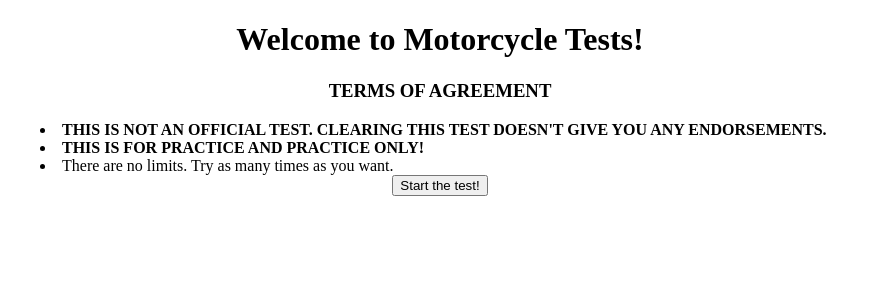
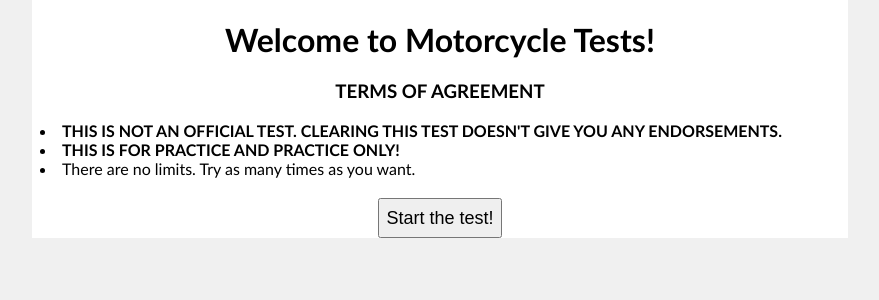
Before and after one commit to shnaramn/BasicRiderTests, an Angular app: page / in a window 1280 px wide. Shown: the top 300 px of the page, without its empty margins (200-1079 px from the left). Built offline with nearby package versions, Linux system fonts and the light colour scheme.

Commit message:
More changes

```diff
--- a/src/app/app.component.css
+++ b/src/app/app.component.css
@@ -0,0 +1,31 @@
+.rootDiv {
+  text-align: left;
+  width: 816px;
+  align-self: center;
+  margin: 0 auto;
+  text-align:center;
+  background: white;
+  height: 100%;
+  font-family: 'Trebuchet MS', 'Lucida Sans Unicode', 'Lucida Grande', 'Lucida Sans', Arial, sans-serif
+}
+
+.paddingDiv {
+  height: 20px;
+}
+
+.instructionsDiv {
+  text-align: left;
+  width: 800px;
+  align-self: centre;
+  margin: 0 auto;
+}
+
+.termsAgreedButtonDiv {
+  margin-top: 20px;
+  margin-bottom: 20px;
+}
+
+.termsAgreedButton {
+  height: 40px;
+  font-size: large;
+}
--- a/src/app/app.component.html
+++ b/src/app/app.component.html
@@ -1,5 +1,12 @@
 <!--The content below is only a placeholder and can be replaced.-->
-<div style="text-align:center">
+<div class='rootDiv'>
+
+  <!-- This adds a padding at the top. If we remove this and remove the style
+  for h1, there will be padding in the top and the html background color fills
+  it space. This is ugly. Instead, remove all default padding from the top of
+  the page and add an empty white slot for spacing. -->
+  <div class='paddingDiv'> </div>
+
   <h1>
     {{ title }}
   </h1>
@@ -7,13 +14,14 @@
   <div *ngIf='!termsAgreed'>
     <h3>TERMS OF AGREEMENT</h3>
 
-    <div style="text-align: left; width: 800px; align-self: centre; margin: 0 auto;">
+    <div class='instructionsDiv'>
       <li> <b> THIS IS NOT AN OFFICIAL TEST. CLEARING THIS TEST DOESN'T GIVE YOU ANY ENDORSEMENTS.</b> </li>
       <li> <b> THIS IS FOR PRACTICE AND PRACTICE ONLY! </b></li>
       <li> There are no limits. Try as many times as you want. </li>
     </div>
 
-    <button (click)="clickEvent()">Start the test!</button>
+    <div class='termsAgreedButtonDiv'>
+      <button class='termsAgreedButton' (click)='clickEvent()'>Start the test!</button>
     </div>
   </div>
 
@@ -22,3 +30,4 @@
   </div>
 
   <router-outlet></router-outlet>
+</div>
--- a/src/app/app.component.ts
+++ b/src/app/app.component.ts
@@ -10,7 +10,7 @@ export class AppComponent {
   termsAgreed = false;
 
   clickEvent() {
-    this.title = "Motorcycle Endorsement Practice Test";
+    this.title = 'Motorcycle Endorsement Practice Test';
     this.termsAgreed = true;
   }
 }
--- a/src/app/question.component.css
+++ b/src/app/question.component.css
@@ -2,10 +2,6 @@
   font-weight: bold;
   color: black;
   font-size: larger
-}
-
-.optionClass {
-  font-family: 'Courier New', Courier, monospace
 }
 
 table tr.correctAnswer {
--- a/src/app/questionBoard.component.html
+++ b/src/app/questionBoard.component.html
@@ -6,9 +6,9 @@
     Score so far: {{getScoreSoFar() | number: '1.2-2'}}
   </div>
   <div>
-   Question Number: {{currentQuestionNumber}}
+    Question Number: {{currentQuestionNumber}}
   </div>
-  <Question #liveQuestion (onAnswerChanged)="answerChanged($event)" [questionModel]='currentQuestion'></Question>
+  <Question (onAnswerChanged)="answerChanged($event)" [questionModel]='currentQuestion'></Question>
   <br />
   <div style="text-align: left; width: 800px; align-self: centre; margin: 0 auto;border-top: 10px">
     {{result}}
@@ -22,4 +22,16 @@
       </tr>
     </table>
   </div>
+  <br />
+  <div *ngIf='showAnswers'>
+    <table>
+      <tr *ngFor='let question1 of questionsAsked'>
+        <td>
+          <div>
+            <Question [questionModel]='question1'></Question>
+          </div>
+        </td>
+      </tr>
+    </table>
+  </div>
 </div>
--- a/src/app/questionBoard.component.ts
+++ b/src/app/questionBoard.component.ts
@@ -16,7 +16,7 @@ export class QuestionBoard {
   questionsAsked: QuestionModel[];
   currentQuestionNumber: number = -1;
   currentQuestion: QuestionModel;
-
+  showAnswers:boolean = false;
   readonly maxNumberOfQuestions: number = 5;
 
   constructor() {
@@ -52,6 +52,7 @@ export class QuestionBoard {
 
   getNextQuestion() {
     if (this.currentQuestionNumber >= (this.maxNumberOfQuestions - 1)) {
+      this.showAnswers = true;
       return;
     }
 
--- a/src/styles.css
+++ b/src/styles.css
@@ -1 +1,14 @@
 /* You can add global styles to this file, and also import other style files */
+html {
+  background-color: rgb(240, 240, 240);
+}
+
+body {
+  /* Without this, there is a gap in the top of the page. */
+  margin-top: 0;
+}
+
+h1 {
+  /* Without this, there is a gap in the top of the page. */
+  margin-top: 0;
+}
```
Lines whose indentation alone changed are shown as unchanged.
